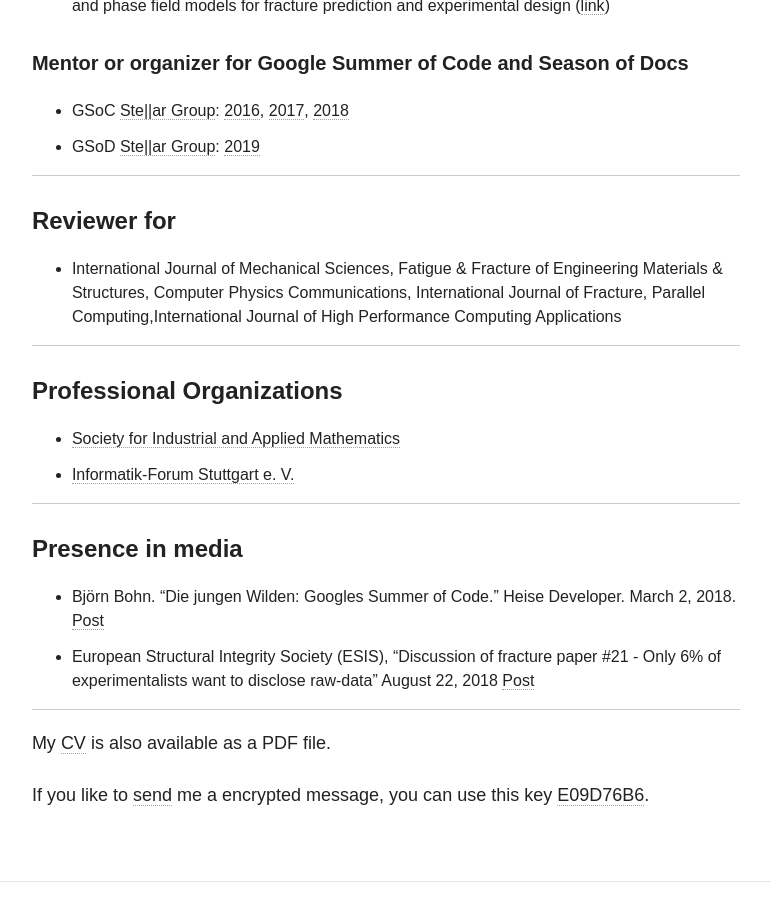
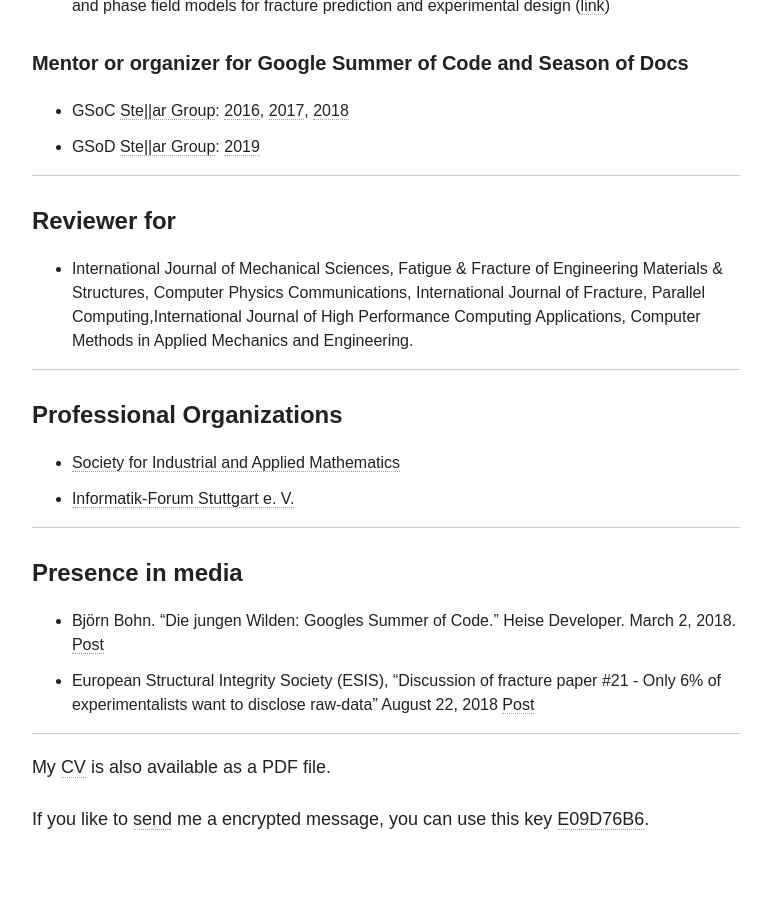
Before and after one commit to diehlpk/diehlpk.github.io, a Jekyll site: the page built from cv/index.md, in a window 1280 px wide and 900 px high, scrolled down 6385 px. Shown: the whole window, without its empty margins (254-1025 px from the left). Built offline with Jekyll 4.4.1, drawn with Linux system fonts in a browser that asks for light colours; nearby versions of some CDN libraries; some web fonts are replaced.

Commit message:
Update CV

```diff
--- a/cv/index.md
+++ b/cv/index.md
@@ -177,7 +177,7 @@
 
 #### Reviewer for
 
-* International Journal of Mechanical Sciences, Fatigue & Fracture of Engineering Materials & Structures, Computer Physics Communications, International Journal of Fracture, Parallel Computing,International Journal of High Performance Computing Applications
+* International Journal of Mechanical Sciences, Fatigue & Fracture of Engineering Materials & Structures, Computer Physics Communications, International Journal of Fracture, Parallel Computing,International Journal of High Performance Computing Applications, Computer Methods in Applied Mechanics and Engineering.
 
 ---
 
```
